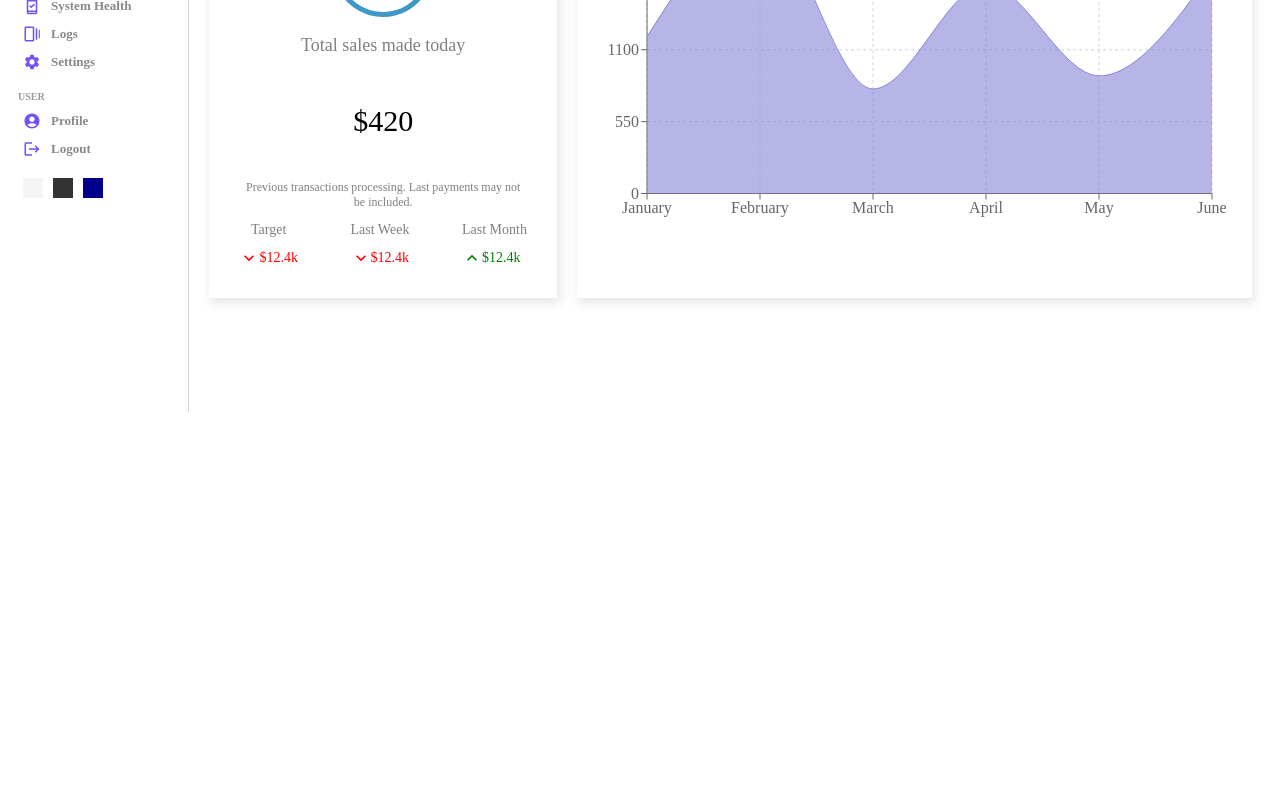
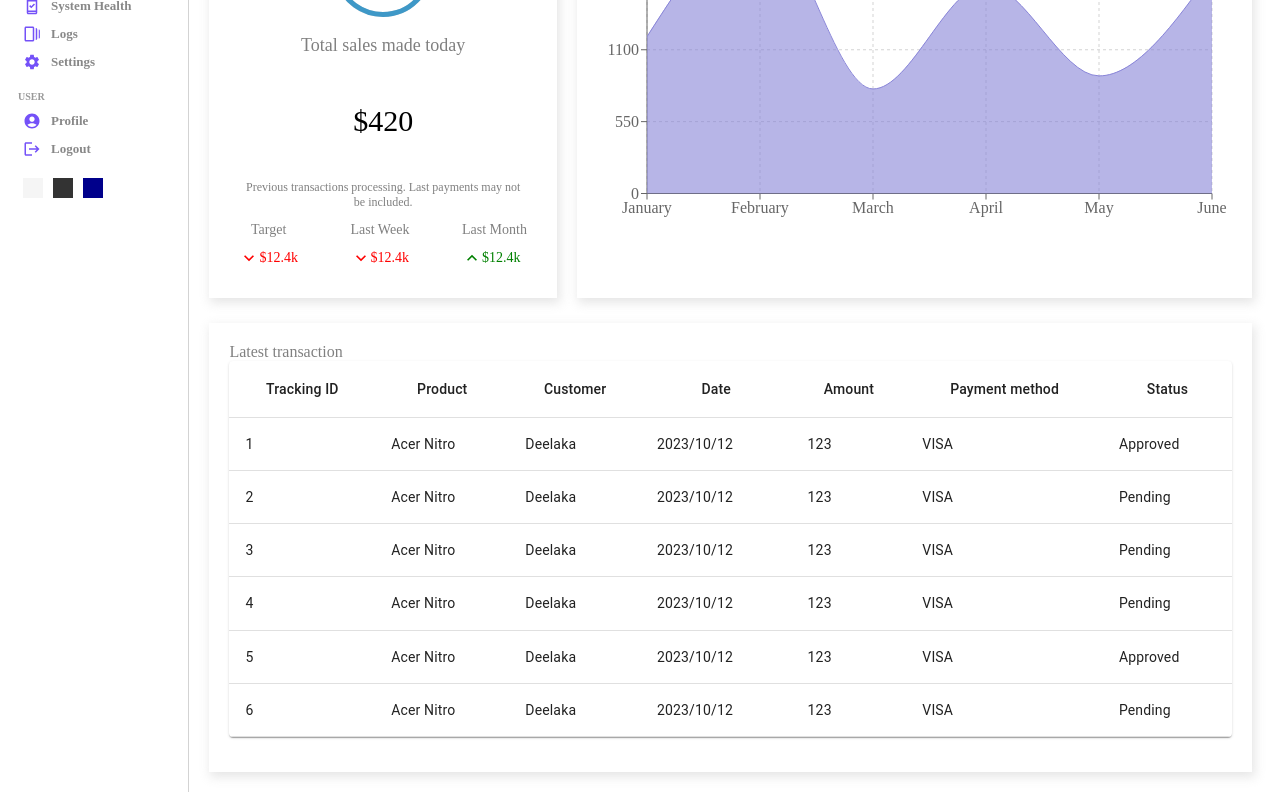
Before and after one commit to deelaka99/pharmacy-admin-panel-dashboard, a React (Vite) app: page / in a window 1280 px wide. Shown: the part 396-1196 px from the top of the page. Before the commit the page ends 816 px from the top, so only its background shows below. Built offline with nearby package versions, Linux system fonts and the light colour scheme.

Commit message:
table is completed

```diff
--- /dev/null
+++ b/src/components/table/Table.jsx
@@ -0,0 +1,70 @@
+import "./table.scss";
+import Table from "@mui/material/Table";
+import TableBody from "@mui/material/TableBody";
+import TableCell from "@mui/material/TableCell";
+import TableContainer from "@mui/material/TableContainer";
+import TableHead from "@mui/material/TableHead";
+import TableRow from "@mui/material/TableRow";
+import Paper from "@mui/material/Paper";
+
+function createData(id, product, customer, date, amount, method, status) {
+  return { id, product, customer, date, amount, method, status };
+}
+
+const rows = [
+  createData(1, "Acer Nitro", "Deelaka", "2023/10/12", 123, "VISA", "Approved"),
+  createData(2, "Acer Nitro", "Deelaka", "2023/10/12", 123, "VISA", "Pending"),
+  createData(3, "Acer Nitro", "Deelaka", "2023/10/12", 123, "VISA", "Pending"),
+  createData(4, "Acer Nitro", "Deelaka", "2023/10/12", 123, "VISA", "Pending"),
+  createData(5, "Acer Nitro", "Deelaka", "2023/10/12", 123, "VISA", "Approved"),
+  createData(6, "Acer Nitro", "Deelaka", "2023/10/12", 123, "VISA", "Pending"),
+];
+
+export default function BasicTable() {
+  return (
+    <TableContainer component={Paper}>
+      <Table sx={{ minWidth: 650 }} aria-label="simple table">
+        <TableHead>
+          <TableRow>
+            <TableCell className="tableCell" align="center">
+              Tracking ID
+            </TableCell>
+            <TableCell className="tableCell" align="center">
+              Product
+            </TableCell>
+            <TableCell className="tableCell" align="center">
+              Customer
+            </TableCell>
+            <TableCell className="tableCell" align="center">
+              Date
+            </TableCell>
+            <TableCell className="tableCell" align="center">
+              Amount
+            </TableCell>
+            <TableCell className="tableCell" align="center">
+              Payment method
+            </TableCell>
+            <TableCell className="tableCell" align="center">
+              Status
+            </TableCell>
+          </TableRow>
+        </TableHead>
+        <TableBody>
+          {rows.map((row) => (
+            <TableRow key={row.id}>
+              <TableCell className="tableCell">{row.id}</TableCell>
+              <TableCell className="tableCell">{row.product}</TableCell>
+              <TableCell className="tableCell">{row.customer}</TableCell>
+              <TableCell className="tableCell">{row.date}</TableCell>
+              <TableCell className="tableCell">{row.amount}</TableCell>
+              <TableCell className="tableCell">{row.method}</TableCell>
+              <TableCell className="tableCell">
+                <span className={'status ${row.status}'}>{row.status}</span>
+              </TableCell>
+            </TableRow>
+          ))}
+        </TableBody>
+      </Table>
+    </TableContainer>
+  );
+}
--- /dev/null
+++ b/src/components/table/table.scss
@@ -0,0 +1,17 @@
+.table {
+  .tableCell {
+    .status {
+      padding: 5px;
+      border-radius: 5px;
+
+      &.Approved {
+        color: green;
+        background-color: rgba(0, 128, 0, 0.151);
+      }
+      &.Pending {
+        color: goldenrod;
+        background-color: rgba(189, 189, 3, 0.103);
+      }
+    }
+  }
+}
--- a/src/pages/home/Home.jsx
+++ b/src/pages/home/Home.jsx
@@ -5,6 +5,7 @@ import Navbar from "../../components/navbar/Navbar";
 import Widget from "../../components/widget/Widget";
 import Featured from "../../components/featured/Featured";
 import Chart from "../../components/chart/Chart";
+import Table from "../../components/table/Table";
 
 const Home = () => {
   return (
@@ -22,6 +23,11 @@ const Home = () => {
           <Featured/>
           <Chart/>
         </div>
+        <div className="listContainer">
+          <div className="listTitle">Latest transaction
+            <Table/>
+          </div>
+        </div>
       </div>
     </div>
   )
--- a/src/pages/home/home.scss
+++ b/src/pages/home/home.scss
@@ -1,17 +1,31 @@
-.home{
+.home {
   display: flex;
 
-    .homeContainer{
+  .homeContainer {
     flex: 6;
 
-        .widgets, .charts{
+    .widgets,
+    .charts {
       display: flex;
       padding: 20px;
       gap: 20px;
     }
 
-        .charts{
+    .charts {
       padding: 5px 20px;
+    }
+
+    .listContainer {
+      -webkit-box-shadow: 2px 4px 10px 1px rgba(0, 0, 0, 0.47);
+      box-shadow: 2px 4px 10px 1px rgba(201, 201, 201, 0.47);
+      padding: 20px;
+      margin: 20px;
+
+      .listTitle{
+        font-weight: 500;
+        color: gray;
+        margin-bottom: 15px;
       }
     }
   }
+}
```
Lines whose indentation alone changed are shown as unchanged.
